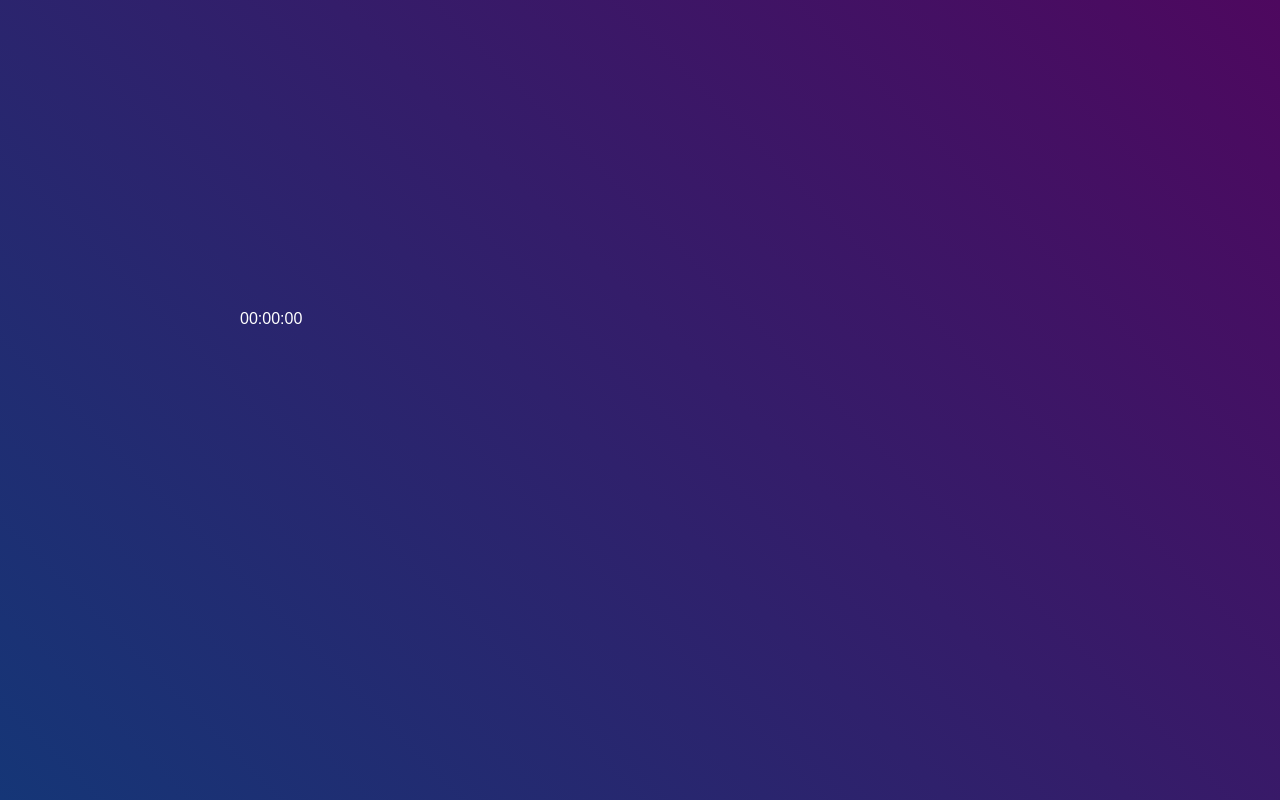
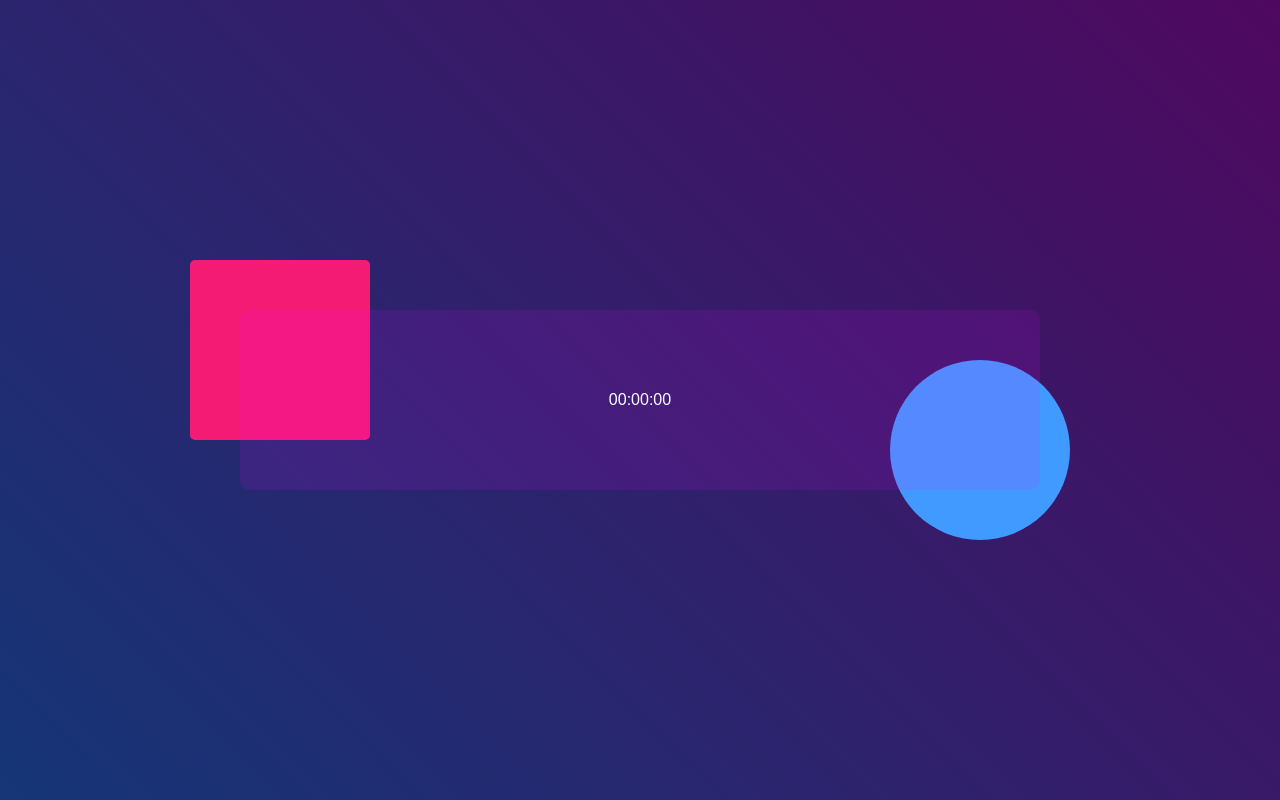
Before and after one commit to Sandunjayasekar/Digital-clock, a plain HTML site: page index.html in a window 1280 px wide. Drawn offline with Linux system fonts and the light colour scheme.

Commit message:
container added and styled

```diff
--- a/style.css
+++ b/style.css
@@ -21,3 +21,37 @@
     left: 50%;
     transform: translate(-50%, -50%);
 }
+
+.clock {
+    width: 100%;
+    height: 100%;
+    background: rgba(235, 0, 255, 0.11);
+    border-radius: 10px;
+    display: flex;
+    justify-content: center;
+    align-items: center;
+}
+
+.hero::before {
+    content: '';
+    width: 180px;
+    height: 180px;
+    background: #f41b75;
+    border-radius: 5px;
+    position: absolute;
+    left: -50px;
+    top: -50px;
+    z-index: -1;
+}
+
+.hero::after {
+    content: '';
+    width: 180px;
+    height: 180px;
+    background: #419aff;
+    border-radius: 50%;
+    position: absolute;
+    right: -30px;
+    bottom: -50px;
+    z-index: -1;
+}
```
